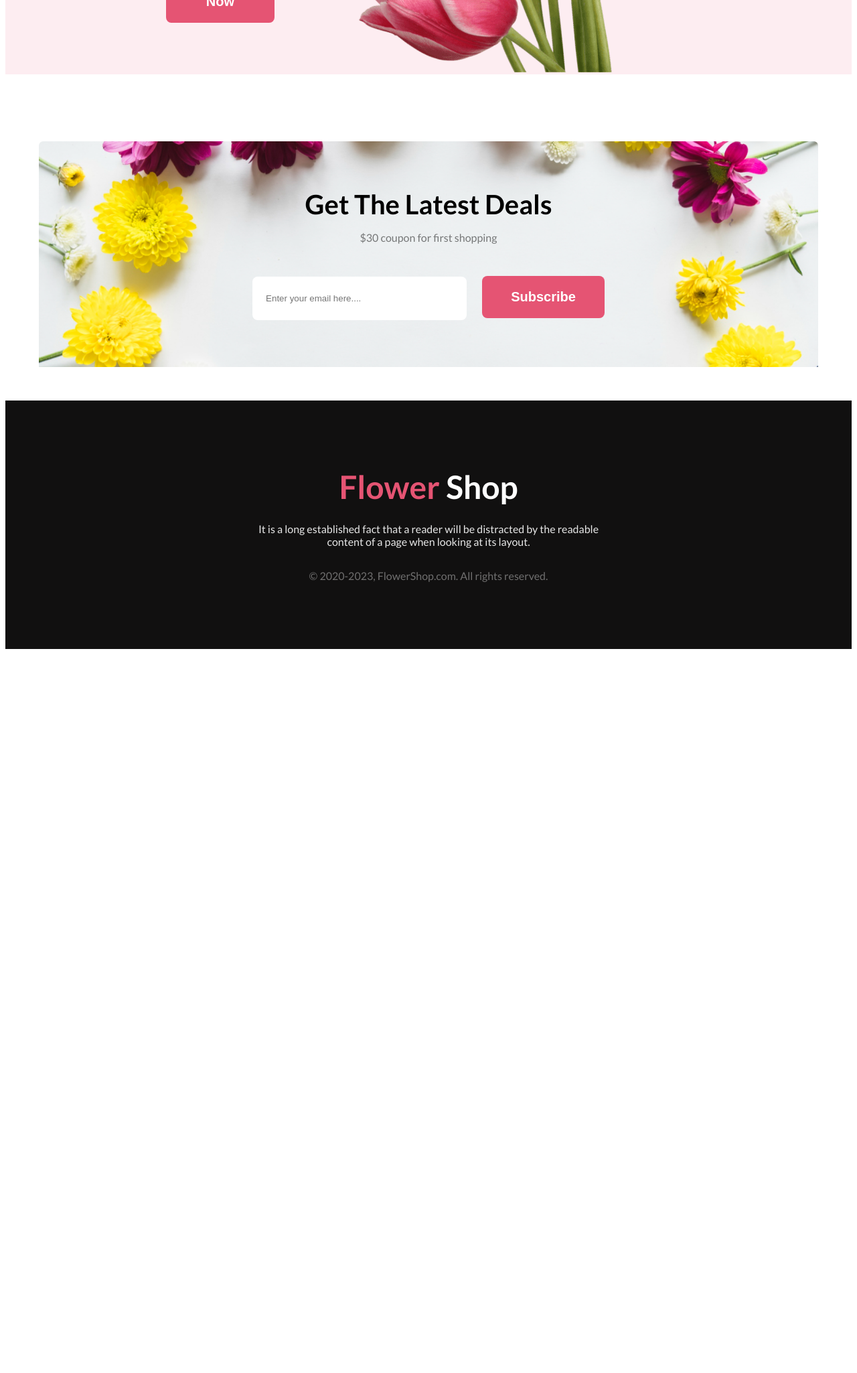
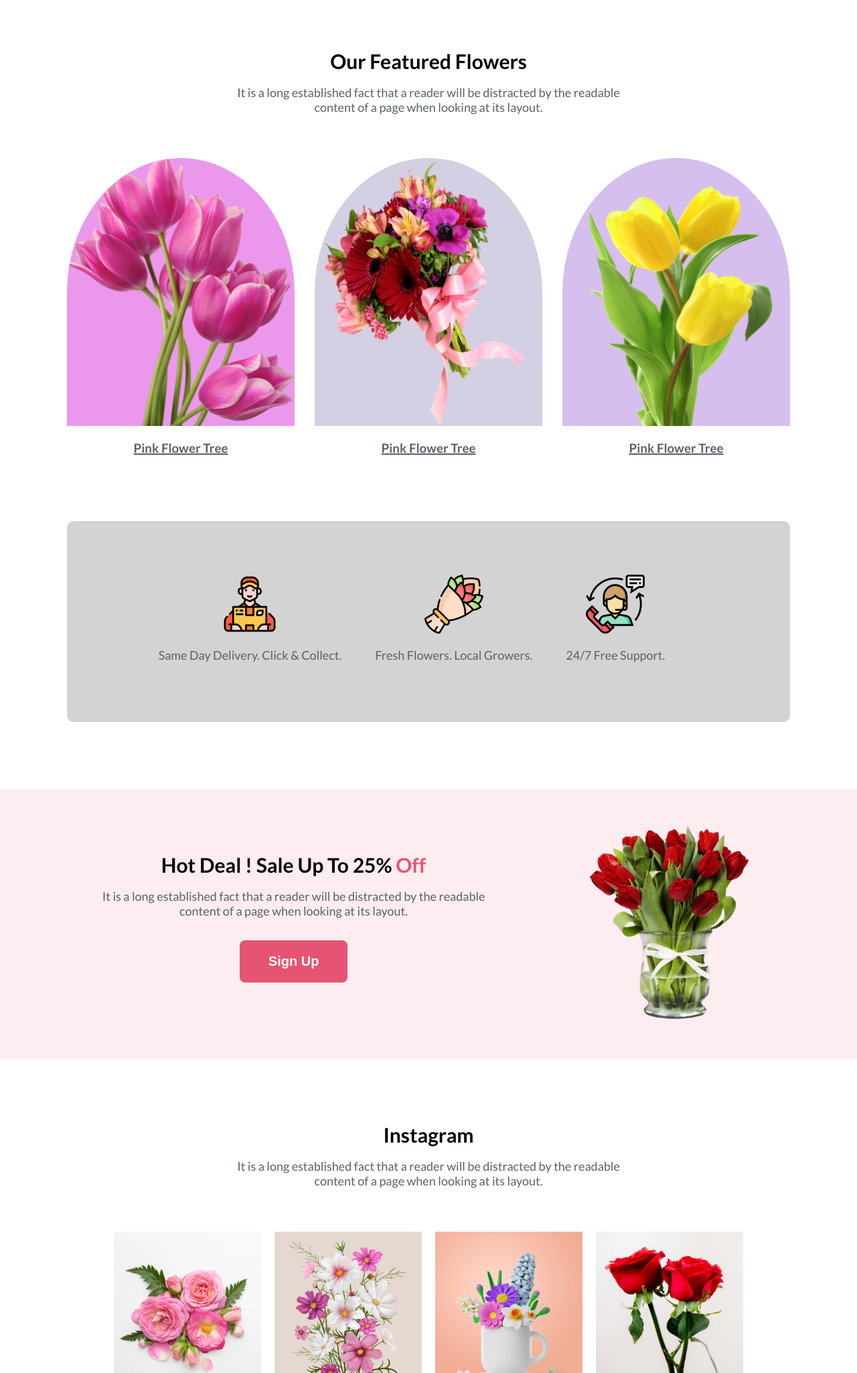
Before and after one commit to Mirajul-islam25/flower-shop-portfolio-web, a plain HTML site: page index.html in a window 1280 px wide. Shown: the part 750-2800 px from the top of the page at 67% size. Before the commit the page ends 1735 px from the top, so only its background shows below. Drawn offline with Linux system fonts and the light colour scheme.

Commit message:
my flower portfolio web

```diff
--- a/index.html
+++ b/index.html
@@ -13,7 +13,7 @@
             <div class="banner">
                   <div class="banner-content">
                         <h4 class="banner-title">Let's make <br> beautiful flowers a <br>part of your life.</h4>
-                        <p class="banner-discription">It is a long established fact that a reader will be distracted by
+                        <p class="banner-description">It is a long established fact that a reader will be distracted by
                               the readable <br>
                               content of a page when looking at its layout. The point of using Lorem Ipsum is <br>
                               that it has a more-or-less normal distribution of letters.</p>
@@ -21,13 +21,91 @@
                               <button class="btn-container">Shop Now</button>
                         </div>
                   </div>
-                  <div><img src="images/pngwing 10.png"></div>
+                  <div><img class="header-image" src="images/pngwing 10.png"></div>
             </div>
       </header>
       <main>
+            <section class="banner-first">
+                  <div class="third-content">
+                        <h1 class="fifth-title">Our Featured Flowers</h1>
+                        <p class="banner-description">It is a long established fact that a reader will be distracted by
+                              the readable <br>
+                              content of a page when looking at its layout.</p>
+                  </div>
+                  <div class="first-container">
+                        <div>
+                              <img class="first-images first-picture" src="images/pngwing 6.png" alt="">
+                              <h3 class="Flower-text">Pink Flower Tree</h3>
+                        </div>
+                        <div>
+                              <img class="first-images second-picture" src="images/pngwing 5.png" alt="">
+                              <h3 class="Flower-text">Pink Flower Tree</h3>
+                        </div>
+                        <div>
+                              <img class="first-images third-picture" src="images/pngwing 7.png" alt="">
+                              <h3 class="Flower-text">Pink Flower Tree</h3>
+                        </div>
+                  </div>
+            </section>
+
+
+            <section class="banner-second">
+                  <div class="second-content">
+                        <div class="second">
+                              <img src="images/Group 57.png" alt="">
+                              <h3 class="banner-description">Same Day Delivery. Click & Collect.</h3>
+                        </div>
+                        <div class="second">
+                              <img src="images/Group 58.png" alt="">
+                              <h3 class="banner-description">Fresh Flowers. Local Growers.</h3>
+                        </div>
+                        <div class="second">
+                              <img src="images/Group 59.png" alt="">
+                              <h3 class="banner-description">24/7 Free Support.</h3>
+                        </div>
+                        <div>
+
+                        </div>
+                  </div>
+            </section>
+
+
+
+
+            <section class="banner-third">
+
+                  <div class="third-content">
+                        <h1 class="fifth-title">Hot Deal ! Sale Up To 25% <span class="span">Off</span></h1>
+                        <p class="banner-description">It is a long established fact that a reader will be distracted by
+                              the readable <br>
+                              content of a page when looking at its layout.</p>
+                        <button class="btn-container">Sign Up</button>
+                  </div>
+                  <div>
+                        <img class="third-images" src="images/pngwing 8.png" alt="">
+                  </div>
+
+            </section>
+
+
+            <section class="banner-fourth">
+                  <div class="fourth-content">
+                        <h1 class="fifth-title">Instagram</h1>
+                        <p class="banner-description">It is a long established fact that a reader will be distracted by
+                              the readable <br>
+                              content of a page when looking at its layout.</p>
+                  </div>
+                  <div class="fourth-images">
+                        <div><img class="fourth-flowers" src="images/Flower 01.png" alt=""></div>
+                        <div><img class="fourth-flowers" src="images/Rectangle 4.png" alt=""></div>
+                        <div><img class="fourth-flowers" src="images/Rectangle 5.png" alt=""></div>
+                        <div><img class="fourth-flowers" src="images/Rectangle 6.png" alt=""></div>
+                  </div>
+            </section>
+
             <section class="banner-fifth">
                   <h1 class="fifth-title">Get The Latest Deals</h1>
-                  <p class="fifth-discription">$30 coupon for first shopping</p>
+                  <p class="fifth-description">$30 coupon for first shopping</p>
 
                   <div class="input-unit">
                         <input type="email" placeholder="Enter your email here....">
@@ -40,7 +118,7 @@
             <h1 class="footer-heading">Flower <span class="footer-span">Shop</span></h1>
             <p class="footer-title">It is a long established fact that a reader will be distracted by the readable <br>
                   content of a page when looking at its layout.</p>
-            <p class="footer-discription"> &copy; 2020-2023, FlowerShop.com. All rights reserved. </p>
+            <p class="footer-description"> &copy; 2020-2023, FlowerShop.com. All rights reserved. </p>
       </footer>
 </body>
 
--- a/styles/style.css
+++ b/styles/style.css
@@ -2,20 +2,22 @@
 
 body {
       font-family: 'Lato', sans-serif;
+      margin: 0px auto;
 }
 
 /* header style */
 .header {
-      background: rgba(229, 84, 115, 0.10);
+      background: #e554731a;
       margin-bottom: 100px;
 
 }
 
 .banner {
       display: flex;
-      justify-content: space-between;
-      padding: 50px 240px 0px 240px;
+      justify-content: space-around;
+      padding: 50px 80px 0px 80px;
 }
+
 
 .banner-content {
       padding-right: 90px;
@@ -23,18 +25,18 @@ body {
 
 .banner-title {
       color: #272727;
-      font-size: 40px;
-      font-weight: bold;
+      font-size: 50px;
+      font-weight: 800;
       padding-bottom: 10px;
       margin-bottom: 0px;
 }
 
 .banner-description {
 
-      color: rgba(39, 39, 39, 0.60);
+      color: #596168;
       font-size: 18px;
       font-weight: 400;
-      padding-bottom: 32px;
+      padding-bottom: 15px;
 }
 
 .btn-container {
@@ -47,22 +49,142 @@ body {
       font-weight: 700;
 }
 
+.header-image {
+      border: 1px solid black;
+      height: 600px;
+      width: 500px;
+      border: none;
+}
+
 /* main styles */
+/* main first styles */
+.first-container {
+      display: flex;
+      justify-content: center;
+      align-items: center;
+      margin-bottom: 80px;
+      margin-top: 50px;
+      gap: 30px;
+}
+
+.first-images {
+      border: 1px solid rgb(5, 5, 5);
+      height: 400px;
+      width: 340px;
+      border-top-left-radius: 50%;
+      border-top-right-radius: 50%;
+      border: none;
+}
+
+.Flower-text {
+      text-align: center;
+      color: #596168;
+      text-decoration: 2px solid underline;
+}
+
+.first-picture {
+      background-color: #eb98ec;
+}
+
+.second-picture {
+      background-color: #d2d0e2;
+}
+
+.third-picture {
+      background-color: #D6BEEE;
+}
+
+
+
+/* main second styles */
+.banner-second {
+      background-color: lightgrey;
+      height: 300px;
+      margin: 0px 100px 100px 100px;
+      border-radius: 10px;
+}
+
+.second-content {
+      display: flex;
+      justify-content: center;
+      align-items: center;
+      padding: 80px 0px;
+      gap: 50px;
+}
+
+.second {
+      border: 1px solid black;
+      border: none;
+      text-align: center
+}
+
+
+/* main third styles */
+.third-content {
+      text-align: center;
+}
+
+.banner-third {
+      background-color: #e554731a;
+      display: flex;
+      justify-content: space-evenly;
+}
+
+.span {
+      color: #E55473;
+}
+
+.third-images {
+      border: 1px solid black;
+      height: 300px;
+      width: 250px;
+      padding: 50px 0px;
+      border: none;
+}
+
+
+
+/* main fourth styles */
+.banner-fourth {
+      margin-bottom: 100px;
+}
+
+.fourth-content {
+      text-align: center;
+}
+
+.fourth-images {
+      display: flex;
+      justify-content: center;
+      align-items: center;
+      gap: 20px;
+      margin-top: 50px;
+      margin-bottom: 60px;
+}
+
+.fourth-flowers {
+      height: 250px;
+      width: 220px;
+}
+
+
+/* main fifth styles */
 .banner-fifth {
       text-align: center;
       background-image: url(../images/Rectangle\ 9.png);
       background-size: cover;
-      margin: 50px 50px 50px 50px;
+      margin: 50px 70px 100px 70px;
+      border-radius: 10px;
 }
 
 .fifth-title {
       padding-top: 70px;
       margin-bottom: 16px;
-      font-size: 40px;
-      font-weight: 600;
+      font-size: 30px;
+      font-weight: 700;
 }
 
-.fifth-discription {
+.fifth-description {
       color: #272727;
       opacity: 0.6;
       margin-bottom: 48px;
@@ -70,7 +192,7 @@ body {
 
 input {
       padding: 20px 0px 20px 20px;
-      width: 300px;
+      width: 400px;
       border-radius: 8px;
       border: none;
       margin-right: 20px;
@@ -105,7 +227,7 @@ footer {
       margin-bottom: 32px;
 }
 
-.footer-discription {
+.footer-description {
       color: rgba(255, 255, 255, 0.40);
       padding-bottom: 100px;
 }
```
Also changed, not shown: 1 other file.
